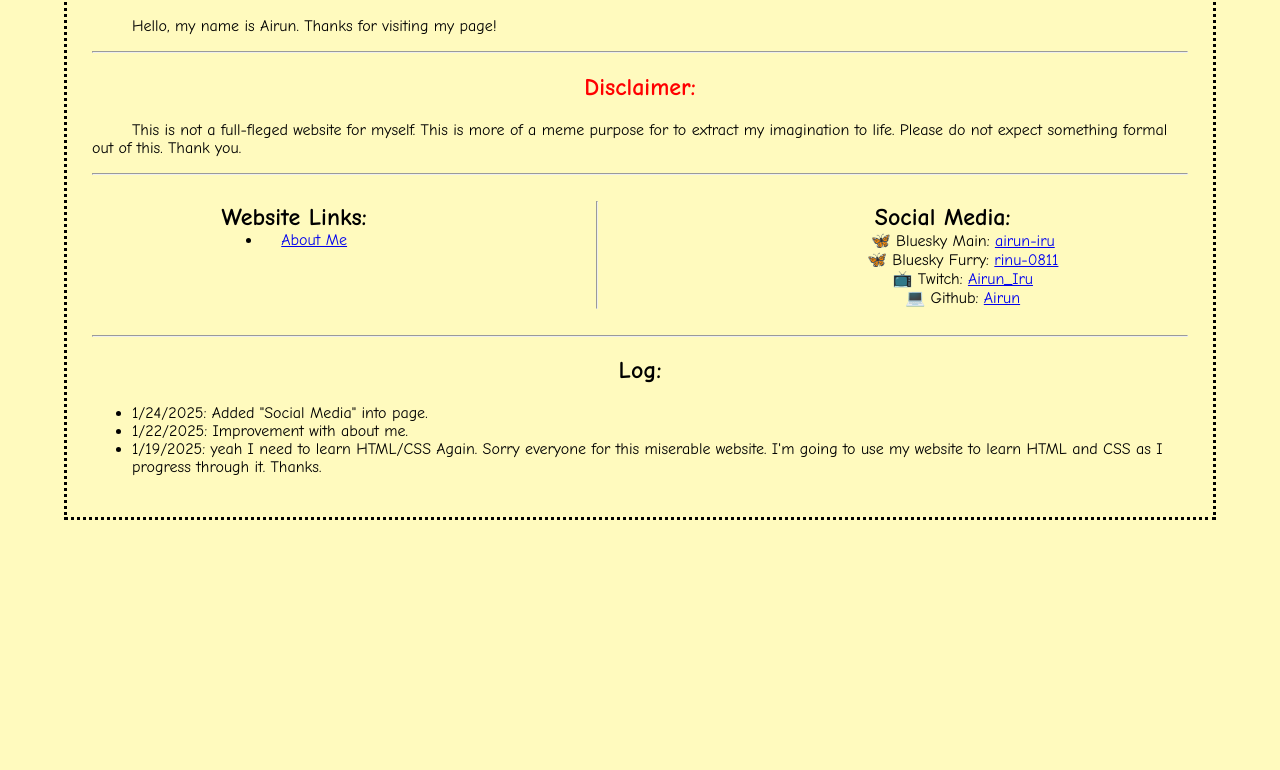
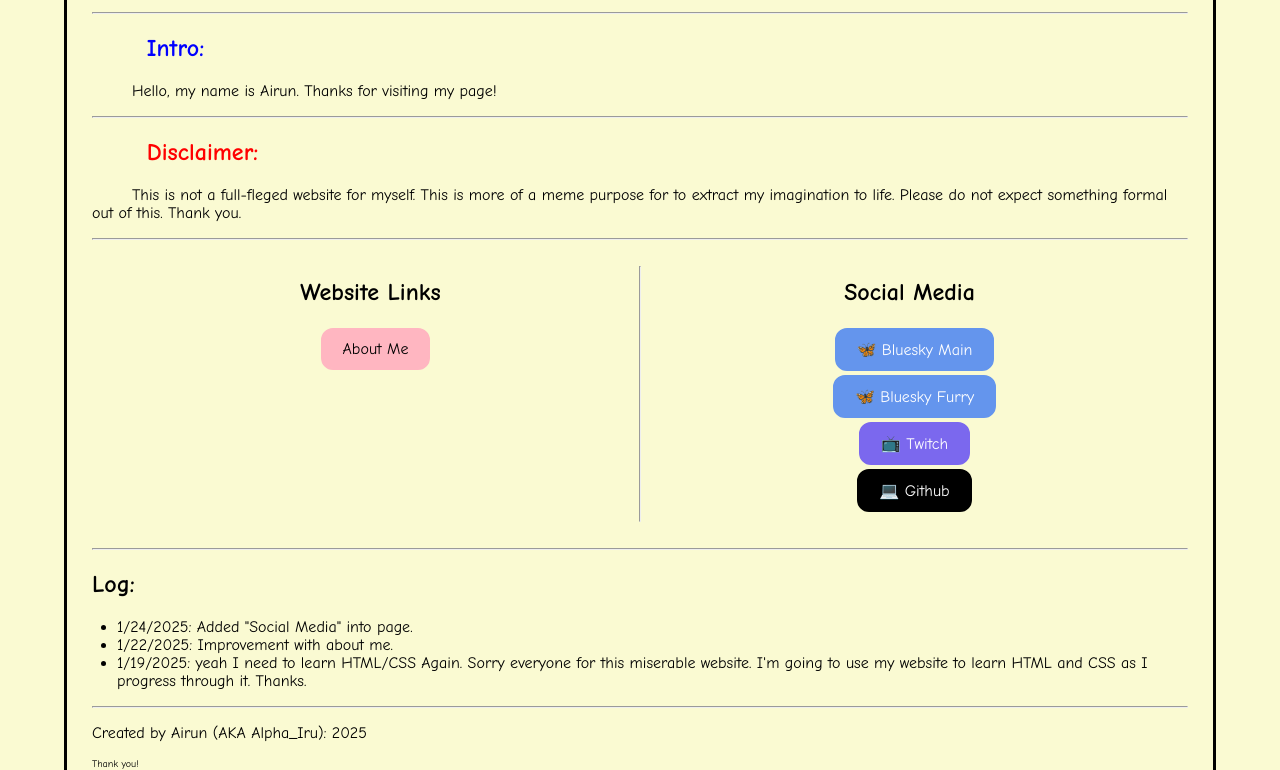
Before and after one commit to AlphaIru/alphairu.github.io, a plain HTML site: page docs/index.html in a window 1280 px wide. Shown: the part 225-995 px from the top of the page. Before the commit the page ends 800 px from the top, so only its background shows below. Drawn offline with Linux system fonts and the light colour scheme.

Commit message:
CSS Buttons, Position Added

```diff
--- a/docs/aboutMe/aboutMe.css
+++ b/docs/aboutMe/aboutMe.css
@@ -1,24 +1,36 @@
 body {
-    background-color: rgb(240, 160, 190);
+    background-color:lightpink;
+    border-radius: 20px;
     margin: 30px 5% 30px 5%;
-    border: 3px dotted black;
+    border: 3px solid black;
     padding: 25px;
     font-family: "Comic Sans MS", "Comic Sans", sans-serif;
 }
 
-.rainbow {
-    background: linear-gradient(
-        90deg,
-      rgba(255,0,0,1) 0%,
-      rgba(241,255,0,1) 30%,
-      rgba(0,142,255,1) 70%,
-      rgba(251,0,255,1) 90%
-    );
-    background-clip: text;
-    -webkit-text-fill-color: transparent;
+#button {
+    transition-duration: 0.4s;
+    margin: 2px;
+    padding: 10px 20px;
+    border-radius: 12px;
+    text-align: center;
+    text-decoration: none;
+    display: inline-block;
+    font-size: 16px;
+}
+
+.returnhome {
+    background-color: lightgoldenrodyellow;
+    border: 2px solid lightgoldenrodyellow;
+    color: black;
+}
+
+.returnhome:hover {
+    background-color: white;
+    color: black;
 }
 
 .title_column {
+    color:indigo;
     display: flex;
     padding: 10px;
     text-align: center;
@@ -31,14 +43,17 @@ body {
 
 #title {
     text-align: center;
+    font-size: 54px;
 }
 
 #logo {
+    border: 5px solid black;
+    border-radius: 10px;
     text-align: center;
-    width: 120px;
+    width: 200px;
 }
 
-@media screen and (max-width: 500px) {
+@media screen and (max-width: 700px) {
     .title_column {
         float: center;
         width: 100%;
--- a/docs/index.css
+++ b/docs/index.css
@@ -1,25 +1,30 @@
 body {
-    background-color: rgb(255, 250, 190);
+    background-color: lightgoldenrodyellow;
+    border-radius: 20px;
     margin: 30px 5% 30px 5%;
-    border: 3px dotted black;
+    border: 3px solid black;
     padding: 25px;
     font-family: "Comic Sans MS", "Comic Sans", sans-serif;
 }
 
-#rainbow {
-    background: linear-gradient(
-        90deg,
-        rgba(255,0,0,1) 44%,
-        rgba(241,255,0,1) 48%,
-        rgba(0,142,255,1) 52%,
-        rgba(251,0,255,1) 56%
-    );
-    background-clip: text;
-    -webkit-text-fill-color: transparent;
+.title {
+    text-align: center;
+    font-size: 72px;
+    color: dodgerblue;
 }
 
-h2, .title{
-    text-align: center;
+.intro {
+    color: blue;
+    text-align: left;
+    position: relative;
+    left: 5%;
+}
+
+.disclaimer {
+    color: red;
+    text-align: left;
+    position: relative;
+    left: 5%;
 }
 
 #paragraph {
@@ -27,17 +32,67 @@ h2, .title{
 }
 
 .column {
-    display: table;
-    padding: 10px;
-    text-align: center;
-    margin: 0 auto;
-    padding: 0 auto;
+    flex: 50%;
 }
 
 .row {
     display: flex;
-    margin: 0 auto;
     padding: 10px;
+}
+
+#button {
+    transition-duration: 0.4s;
+    margin: 2px;
+    padding: 10px 20px;
+    border-radius: 12px;
+    text-align: center;
+    text-decoration: none;
+    display: inline-block;
+    font-size: 16px;
+}
+
+.aboutme {
+    background-color: lightpink;
+    border: 2px solid lightpink;
+    color: black;
+}
+
+.aboutme:hover {
+    background-color: white;
+    color: black;
+}
+
+.bluesky {
+    background-color: cornflowerblue;
+    border: 2px solid cornflowerblue;
+    color: white;
+}
+
+.bluesky:hover {
+    background-color: white;
+    color: black;
+}
+
+.twitch {
+    background-color: mediumslateblue;
+    border: 2px solid mediumslateblue;
+    color: white;
+}
+
+.twitch:hover {
+    background-color: white;
+    color: black;
+}
+
+.github {
+    background-color: black;
+    border: 2px solid black;
+    color: white;
+}
+
+.github:hover {
+    background-color: white;
+    color: black;
 }
 
 @media screen and (max-width: 500px) {
@@ -55,13 +110,26 @@ h2, .title{
 
 #right {
     text-align: center;
-    margin: 0 auto;
-    padding: 0 auto;
     list-style-type: none;
 }
 
 #left {
     text-align: center;
-    margin: 0 auto;
-    padding: 0 auto;
+    list-style-type: none;
 }
+
+ul.no-bullets {
+    list-style-type: none;
+    margin: 0;
+    padding: 0;
+
+}
+
+li {
+    position: relative;
+    right: 15px;
+}
+
+.thankyou {
+    font-size: 10px;
+}
--- a/docs/index.html
+++ b/docs/index.html
@@ -8,33 +8,49 @@
     </head>
 
     <body>
-        <h1 class = "title" id = "rainbow">Hello World!</h1>
-        <p>Created by Airun (AKA Alpha_Iru): 2025</p>
+        <h1 class = "title">Hello World!</h1>
         <hr>
 
-        <h2 style="color:blue">Intro: </h2>
+        <h2 class = "intro">Intro: </h2>
         <p id = "paragraph">Hello, my name is Airun. Thanks for visiting my page!</p>
         <hr>
 
-        <h2 style="color: red">Disclaimer:</h2>
+        <h2 class = "disclaimer">Disclaimer:</h2>
         <p id = "paragraph">This is not a full-fleged website for myself. This is more of a meme purpose for to extract my imagination to life. Please do not expect something formal out of this. Thank you.</p>
         <hr>
 
         <div class = "row">
             <div class = "column">
-                <h2 id = "left">Website Links:</h2>
+                <h2 id = "left">Website Links</h2>
                 <ul id = "left">
-                    <li><a href="./aboutMe/aboutMe.html">About Me</a></li>
+                    <li>
+                        <a id = "button" class = "aboutme" href="./aboutMe/aboutMe.html">
+                            About Me
+                        </a>
+                    </li>
                 </ul>
             </div>
             <hr>
             <div class = "column">
-                <h2 id = "right">Social Media:</h2>
+                <h2 id = "right">Social Media</h2>
                 <ul id = "right">
-                    <li>🦋 Bluesky Main: <a href="https://bsky.app/profile/airun-iru.bsky.social">airun-iru</a></li>
-                    <li>🦋 Bluesky Furry: <a href="https://bsky.app/profile/rinu-0811.bsky.social">rinu-0811</a></li>
-                    <li>📺 Twitch: <a href="https://www.twitch.tv/airun_iru">Airun_Iru</a></li>
-                    <li>💻 Github: <a href="https://github.com/AlphaIru">Airun</a></li>
+                    <li>
+                        <a id = "button" class = "bluesky" href="https://bsky.app/profile/airun-iru.bsky.social">
+                            🦋 Bluesky Main
+                        </a>
+                    </li>
+                    <li>
+                        <a id = "button" class = "bluesky" href="https://bsky.app/profile/rinu-0811.bsky.social">
+                            🦋 Bluesky Furry
+                        </a>
+                    </li>
+                    <li>
+                        <a id = "button" class = "twitch" href="https://www.twitch.tv/airun_iru">📺 Twitch</a></li>
+                    <li>
+                        <a id = "button" class = "github" href="https://github.com/AlphaIru">
+                            💻 Github
+                        </a>
+                    </li>
                 </ul>
             </div>
         </div>
@@ -46,7 +62,12 @@
             <li>1/22/2025: Improvement with about me.</li>
             <li>1/19/2025: yeah I need to learn HTML/CSS Again. Sorry everyone for this miserable website. I'm going to use my website to learn HTML and CSS as I progress through it. Thanks.</li>
         </ul>
+        <hr>
 
+        <footer>
+            <p>Created by Airun (AKA Alpha_Iru): 2025</p>
+            <p class = "thankyou">Thank you!</p>
+        </footer>
 
     </body>
 
```
Also changed, not shown: docs/aboutMe/aboutMe.html (+10 -3 lines).
